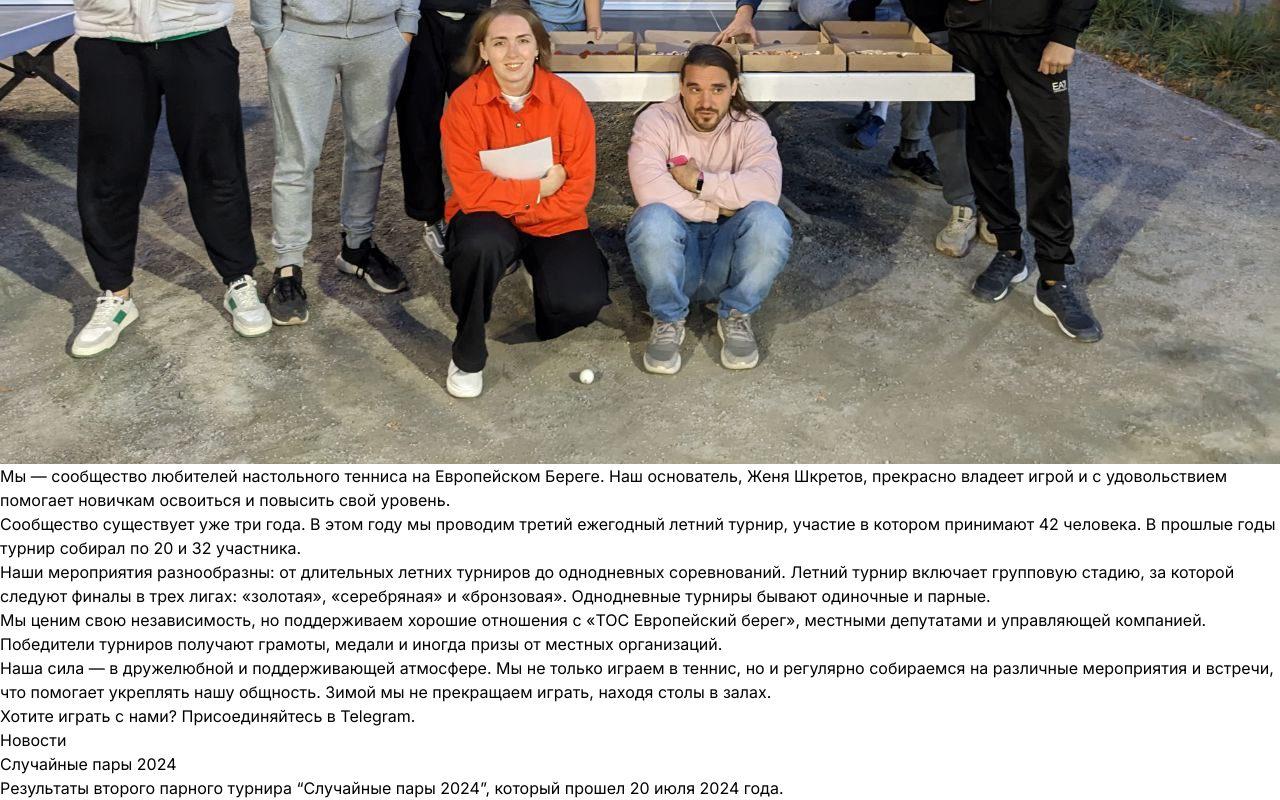
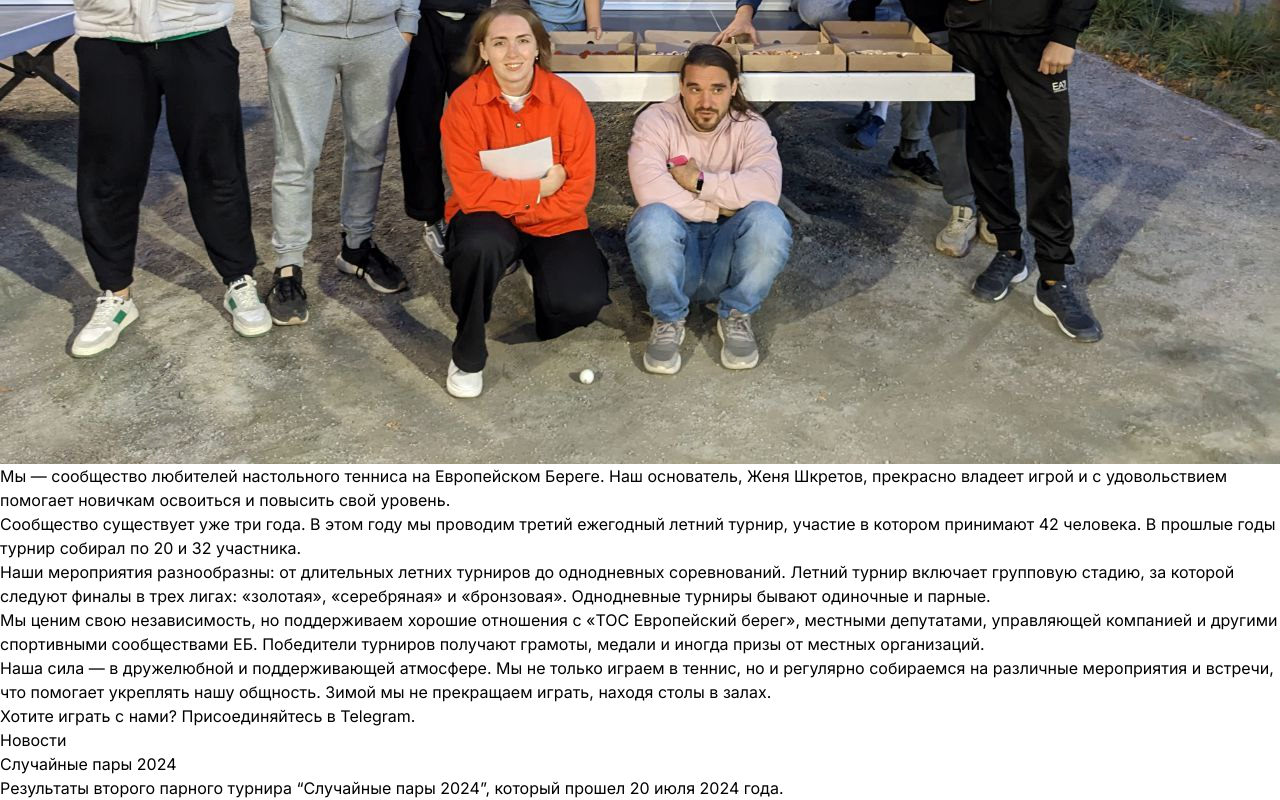
Before and after one commit to GlebkaF/tt-tournament, a Next.js app: page / in a window 1280 px wide. Shown: the part 544-1344 px from the top of the page. Built offline with nearby package versions, Linux system fonts and the light colour scheme.

Commit message:
Исправляет еще опечатку

```diff
--- a/app/page.tsx
+++ b/app/page.tsx
@@ -36,9 +36,10 @@ export default function Home() {
             </p>
             <p className="text-gray-600">
               Мы ценим свою независимость, но поддерживаем хорошие отношения с
-              «ТОС Европейский берег», местными депутатами и управляющей
-              компанией. Победители турниров получают грамоты, медали и иногда
-              призы от местных организаций.
+              «ТОС Европейский берег», местными депутатами, управляющей
+              компанией и другими спортивными сообществами ЕБ. Победители
+              турниров получают грамоты, медали и иногда призы от местных
+              организаций.
             </p>
             <p className="text-gray-600">
               Наша сила — в дружелюбной и поддерживающей атмосфере. Мы не только
```
